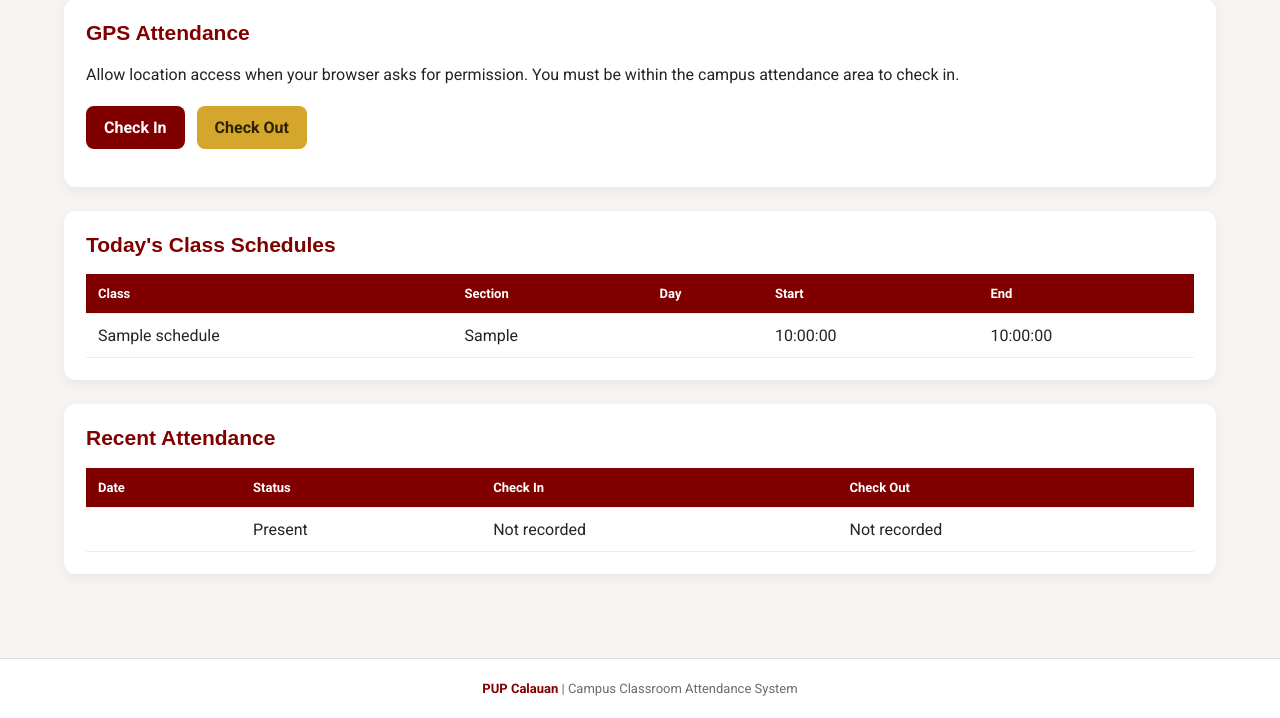
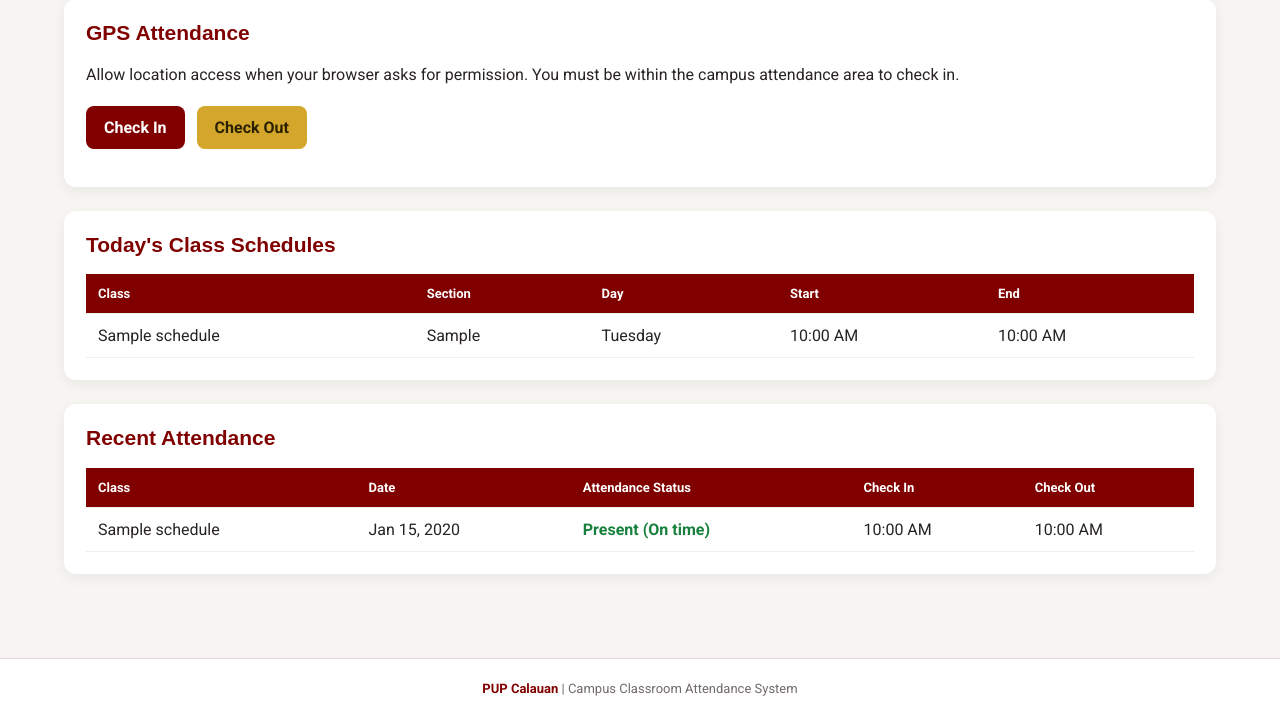
Before and after one commit to ejvpunelas-cpu/gps-attendance-system, a Flask app: template templates/student_dashboard.html in a window 1280 px wide. Shown: the part 515-1233 px from the top of the page. Run offline with Flask 3, Linux system fonts and the light colour scheme; tables that the repository leaves empty hold one stand-in row (values such as "Sample post"); the template is opened without the code that fills it: values that come from a table or form of the project are taken from there, most other values are stand-ins (such as "Sample title", 1, 10 or a date in 2020); some web fonts are replaced.

Commit message:
Fix student schedule days and show attendance times and status

```diff
--- a/templates/student_dashboard.html
+++ b/templates/student_dashboard.html
@@ -200,9 +200,9 @@
                     <tr>
                         <td>{{ schedule.subject }}</td>
                         <td>{{ schedule.section }}</td>
-                        <td>{{ schedule.day }}</td>
-                        <td>{{ schedule.start_time }}</td>
-                        <td>{{ schedule.end_time }}</td>
+                        <td>{{ ['Monday', 'Tuesday', 'Wednesday', 'Thursday', 'Friday', 'Saturday', 'Sunday'][schedule.day_of_week] }}</td>
+                        <td>{{ schedule.start_time.strftime('%I:%M %p') }}</td>
+                        <td>{{ schedule.end_time.strftime('%I:%M %p') }}</td>
                     </tr>
                     {% endfor %}
                 </tbody>
@@ -221,8 +221,9 @@
             <table class="dashboard-table">
                 <thead>
                     <tr>
+                        <th>Class</th>
                         <th>Date</th>
-                        <th>Status</th>
+                        <th>Attendance Status</th>
                         <th>Check In</th>
                         <th>Check Out</th>
                     </tr>
@@ -230,10 +231,21 @@
                 <tbody>
                     {% for record in records %}
                     <tr>
-                        <td>{{ record.date }}</td>
-                        <td>{{ record.status }}</td>
-                        <td>{{ record.check_in or 'Not recorded' }}</td>
-                        <td>{{ record.check_out or 'Not recorded' }}</td>
+                        <td>{{ record.schedule.subject if record.schedule else 'Class' }}</td>
+                        <td>{{ record.attendance_date.strftime('%b %d, %Y') if record.attendance_date else 'Not recorded' }}</td>
+                        <td>
+                            {% if record.status == 'Late' %}
+                                <strong style="color: #c62828;">Late</strong>
+                            {% elif record.status == 'Present' %}
+                                <strong style="color: #16803c;">Present (On time)</strong>
+                            {% elif record.status == 'Absent' %}
+                                <strong style="color: #c62828;">Absent</strong>
+                            {% else %}
+                                {{ record.status or 'Not recorded' }}
+                            {% endif %}
+                        </td>
+                        <td>{{ record.check_in_time.strftime('%I:%M %p') if record.check_in_time else 'Not checked in' }}</td>
+                        <td>{{ record.check_out_time.strftime('%I:%M %p') if record.check_out_time else 'Not checked out' }}</td>
                     </tr>
                     {% endfor %}
                 </tbody>
```
